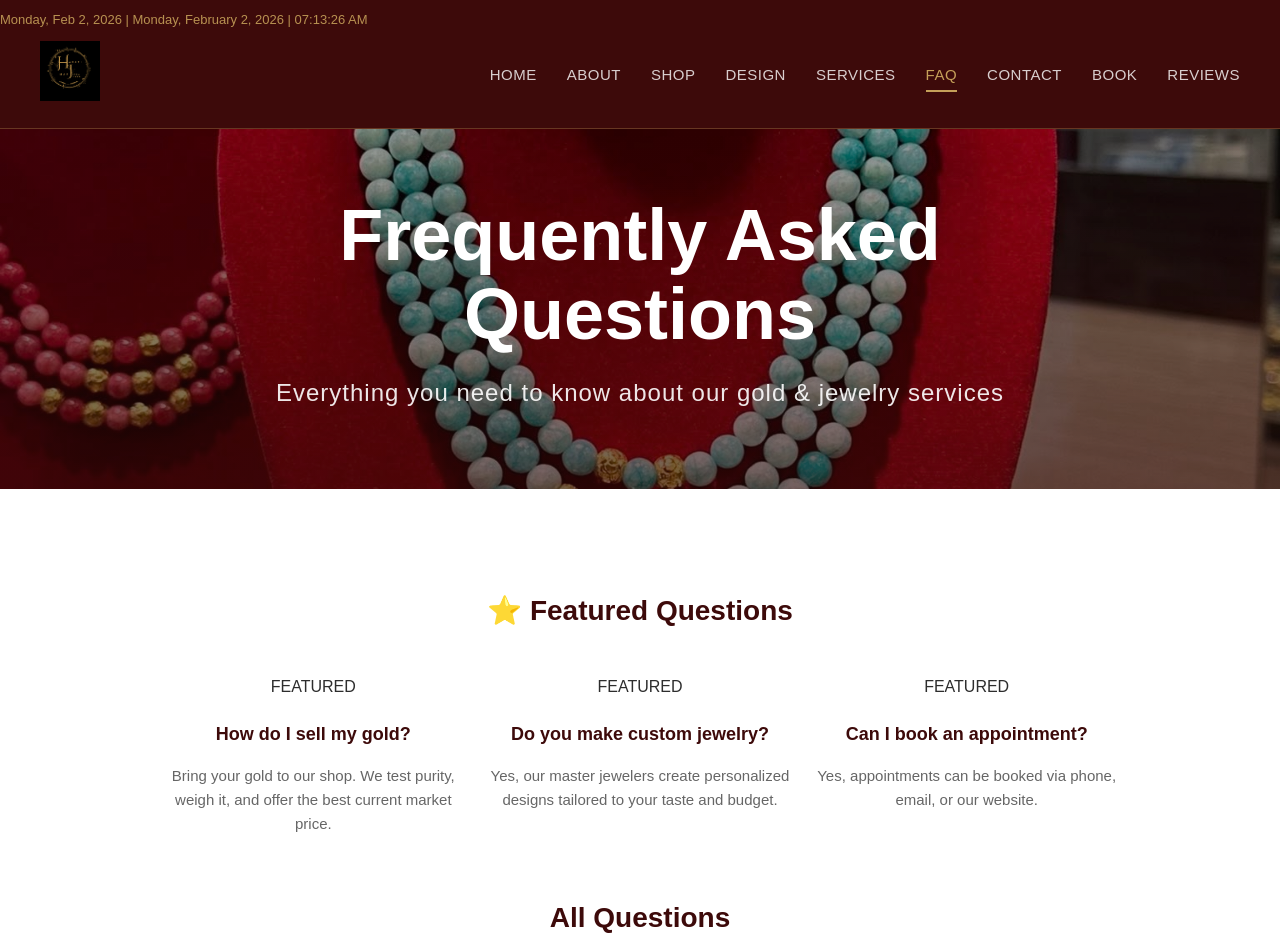
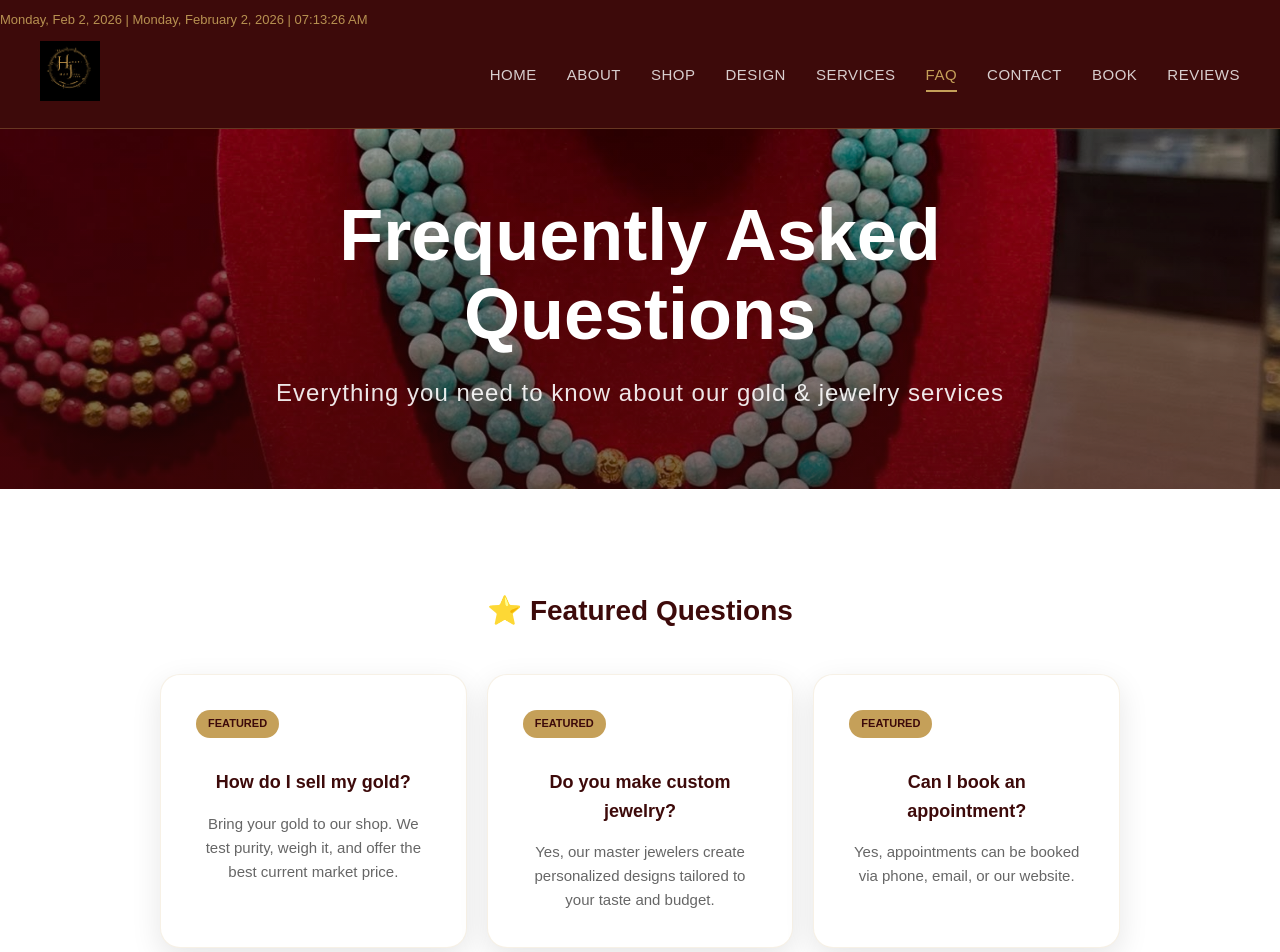
Before and after one commit to Sushma0203/websitereactsulav, a React (Vite) app in the folder harati-react/: page /faq in a window 1280 px wide. Shown: the top 952 px of the page. Built offline with nearby package versions, Linux system fonts and the light colour scheme.

Commit message:
final touch

```diff
--- a/harati-react/src/App.css
+++ b/harati-react/src/App.css
@@ -665,6 +665,71 @@ h4,
     }
 }
 
+/* ================= SHARED CARD STYLES (Services, FAQ, Reviews) ================= */
+.service-card,
+.faq-feature-card,
+.review-card {
+    background: #fff;
+    border-radius: 20px;
+    padding: 35px;
+    box-shadow: var(--shadow-premium);
+    transition: var(--transition-smooth);
+    border: 1px solid rgba(197, 160, 89, 0.15);
+    position: relative;
+    overflow: hidden;
+    height: 100%;
+    display: flex;
+    flex-direction: column;
+    justify-content: flex-start;
+}
+
+.service-card:hover,
+.faq-feature-card:hover,
+.review-card:hover {
+    transform: translateY(-10px) scale(1.02);
+    box-shadow: 0 20px 50px rgba(197, 160, 89, 0.2);
+    border-color: var(--premium-gold);
+    z-index: 2;
+}
+
+.services-container {
+    display: grid;
+    grid-template-columns: repeat(auto-fit, minmax(320px, 1fr));
+    gap: 40px;
+    max-width: 1400px;
+    margin: 0 auto;
+}
+
+.service-icon {
+    font-size: 45px;
+    color: var(--premium-gold);
+    margin-bottom: 25px;
+    transition: var(--transition-smooth);
+}
+
+.service-card:hover .service-icon {
+    transform: scale(1.1);
+    color: var(--primary-maroon);
+}
+
+.review-stars {
+    color: var(--premium-gold);
+    margin-bottom: 15px;
+}
+
+.faq-feature-badge {
+    background: var(--premium-gold);
+    color: var(--primary-maroon);
+    padding: 5px 12px;
+    border-radius: 20px;
+    font-size: 11px;
+    font-weight: 700;
+    text-transform: uppercase;
+    display: inline-block;
+    align-self: flex-start;
+    margin-bottom: 10px;
+}
+
 /* ================= SHOP SIDEBAR & LAYOUT ================= */
 .shop-container {
     display: flex;
@@ -677,6 +742,8 @@ h4,
 
 .filter-sidebar {
     width: 280px;
+    min-width: 280px;
+    /* Prevent shrinking below this width */
     background: #fff;
     padding: 35px;
     border-radius: 20px;
@@ -706,8 +773,23 @@ h4,
     gap: 10px;
 }
 
+.price-inputs input {
+    width: 100%;
+    max-width: 90px;
+    padding: 8px;
+    border: 1px solid #ddd;
+    border-radius: 8px;
+    text-align: center;
+}
+
 .price-inputs span {
     color: #888;
+}
+
+.product-display {
+    flex: 1;
+    min-width: 0;
+    /* Important for grid/flex inside flex items to truncate correctly */
 }
 
 .filter-actions {
```
